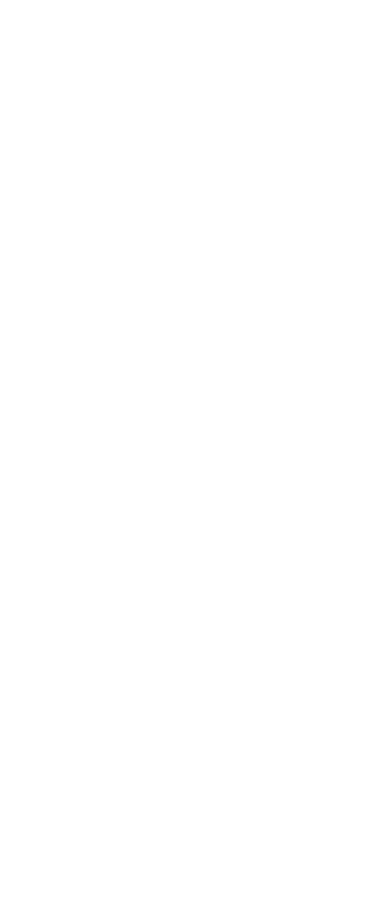
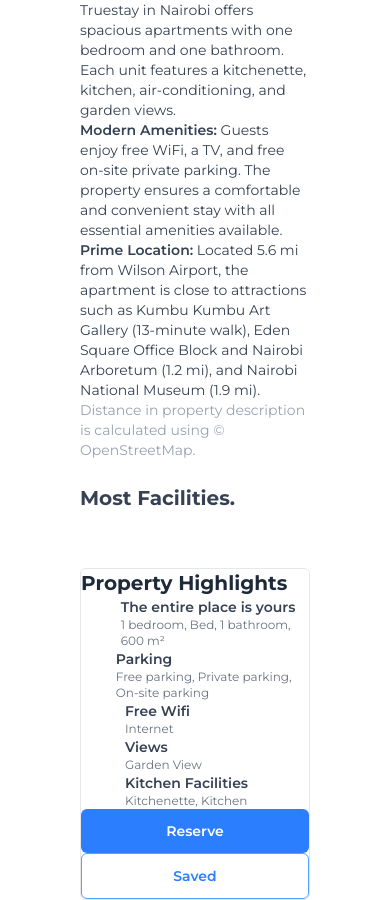
Before and after one commit to Godfrey-cyber/alx-tour-destination, a React (Vite) app in the folder client/: page /destination/1/1 in a window 390 px wide. Shown: the part 900-1800 px from the top of the page. Before the commit the page ends 854 px from the top, so only its background shows below. Built offline with nearby package versions, Linux system fonts and the light colour scheme; no server answers.

Commit message:
adds responsiveness to the about this property

```diff
--- a/client/src/components/AboutProperty.jsx
+++ b/client/src/components/AboutProperty.jsx
@@ -3,10 +3,21 @@
 
 const AboutProperty = () => {
 	return (
-		<div className="grid grid-cols-2 w-full">
-			<div className="col-span-8 flex-col flex"></div>
+		<div className="grid grid-cols-2 w-full px-20 md:px-10 px-5">
+			<div className="col-span-8 flex-col flex">
+				<p className="text-xl font-bold text-gray-700 my-6 space-y-4">About this Property.</p>
+				<p className="text-sm font-normal text-gray-700"><span className="font-semibold">Spacious Accommodations:</span> Lantana Road Apartments- By Truestay in Nairobi offers spacious apartments with one bedroom and one bathroom. Each unit features a kitchenette, kitchen, air-conditioning, and garden views.</p>
+				<p className="text-sm font-normal text-gray-700"><span className="font-semibold">Modern Amenities:</span> Guests enjoy free WiFi, a TV, and free on-site private parking. The property ensures a comfortable and convenient stay with all essential amenities available.</p>
+				<p className="text-sm font-normal text-gray-700"><span className="font-semibold">Prime Location:</span> Located 5.6 mi from Wilson Airport, the apartment is close to attractions such as Kumbu Kumbu Art Gallery (13-minute walk), Eden Square Office Block and Nairobi Arboretum (1.2 mi), and Nairobi National Museum (1.9 mi).</p>
+				<p className="text-sm font-normal text-gray-400">Distance in property description is calculated using © OpenStreetMap.</p>
+				<p className="text-xl font-bold text-gray-700 my-6 space-y-4">Most Facilities.</p>
+				<div className="flex space-x-3 items-center">
+					<FaBarsStaggered className="flex lg:hidden h-8 w-8 text-white cursor-pointer" />
+					<FaBarsStaggered className="flex lg:hidden h-8 w-8 text-white cursor-pointer" />
+				</div>
+			</div>
 			<div className="col-span-2 border border-gray-200 rounded-md flex-col flex">
-				<p className="text-2xl font-bold text-gray-700">Property Highlights</p>
+				<p className="text-xl font-bold text-gray-800">Property Highlights</p>
 				<div className="flex space-x-3 items-center">
 					{/*<span className="icon"></span>*/}
 					<FaBarsStaggered className="flex lg:hidden h-8 w-8 text-white cursor-pointer" />
@@ -15,6 +26,40 @@
 						<p className="text-xs font-normal text-gray-500">1 bedroom, Bed, 1 bathroom, 600 m²</p>
 					</span>
 				</div>
+				<div className="flex space-x-3 items-center">
+					{/*<span className="icon"></span>*/}
+					<FaBarsStaggered className="flex lg:hidden h-8 w-8 text-white cursor-pointer" />
+					<span className="icon">
+						<p className="text-sm font-semibold text-gray-700">Parking</p>
+						<p className="text-xs font-normal text-gray-500">Free parking, Private parking, On-site parking</p>
+					</span>
+				</div>
+				<div className="flex space-x-3 items-center">
+					{/*<span className="icon"></span>*/}
+					<FaBarsStaggered className="flex lg:hidden h-8 w-8 text-white cursor-pointer" />
+					<span className="icon">
+						<p className="text-sm font-semibold text-gray-700">Free Wifi</p>
+						<p className="text-xs font-normal text-gray-500">Internet</p>
+					</span>
+				</div>
+				<div className="flex space-x-3 items-center">
+					{/*<span className="icon"></span>*/}
+					<FaBarsStaggered className="flex lg:hidden h-8 w-8 text-white cursor-pointer" />
+					<span className="icon">
+						<p className="text-sm font-semibold text-gray-700">Views</p>
+						<p className="text-xs font-normal text-gray-500">Garden View</p>
+					</span>
+				</div>
+				<div className="flex space-x-3 items-center">
+					{/*<span className="icon"></span>*/}
+					<FaBarsStaggered className="flex lg:hidden h-8 w-8 text-white cursor-pointer" />
+					<span className="icon">
+						<p className="text-sm font-semibold text-gray-700">Kitchen Facilities</p>
+						<p className="text-xs font-normal text-gray-500">Kitchenette, Kitchen</p>
+					</span>
+				</div>
+				<button className="bg-blue-500 px-4 py-3 rounded-md font-semibold text-sm text-white">Reserve</button>
+				<button className="bg-white px-4 py-3 border border-blue-400 rounded-md font-semibold text-sm text-blue-500">Saved</button>
 			</div>
 		</div>
 	)
```
